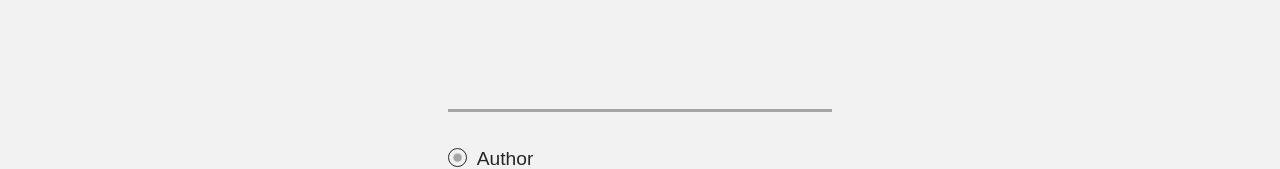
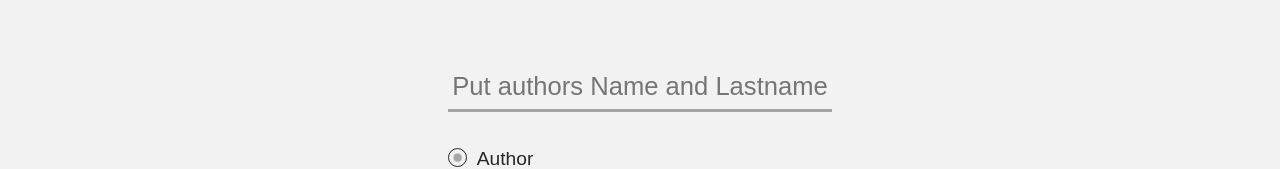
Before and after one commit to OskarPrzydatek/NYTBooks, an Angular app: page /search in a window 1280 px wide. Shown: the part 429-598 px from the top of the page. Built offline with nearby package versions, Linux system fonts and the light colour scheme.

Commit message:
placeholder for searchresult

```diff
--- a/src/app/app.module.ts
+++ b/src/app/app.module.ts
@@ -14,6 +14,7 @@ import { LoadingComponent } from './components/loading/loading.component';
 import { BestsellersComponent } from './components/bestsellers/bestsellers.component';
 import { RankPipe } from './pipes/rank/rank.pipe';
 import { MultiplicityPipe } from './pipes/multiplicity/multiplicity.pipe';
+import { SearchPlaceholderPipe } from './pipes/search-placeholder/search-placeholder.pipe';
 
 @NgModule({
   declarations: [
@@ -27,6 +28,7 @@ import { MultiplicityPipe } from './pipes/multiplicity/multiplicity.pipe';
     BestsellersComponent,
     RankPipe,
     MultiplicityPipe,
+    SearchPlaceholderPipe,
   ],
   imports: [
     BrowserModule,
--- a/src/app/components/search-books-articles/search-books-articles.component.html
+++ b/src/app/components/search-books-articles/search-books-articles.component.html
@@ -8,13 +8,20 @@
 
     <form class="search-form" [formGroup]="searchForm" (ngSubmit)="onSubmit(searchForm.value)">
       <label class="search-input-label">
-        <input class="search-input" formControlName="searchValue" type="text" maxlength="20"/>
+        <input class="search-input"
+               formControlName="searchValue"
+               type="text"
+               maxlength="20"
+               placeholder="{{searchForm.value.searchTarget | searchPlaceholder}}"/>
       </label>
 
       <div class="search-target-options">
         <label class="search-radio">
         <span class="search-radio-input">
-          <input formControlName="searchTarget" type="radio" id="author" name="searchTarget" value="author">
+          <input formControlName="searchTarget"
+            type="radio" id="author"
+            name="searchTarget"
+            value="author">
           <span class="search-radio-control"></span>
         </span>
           <span class="search-radio-label">Author</span>
@@ -22,7 +29,10 @@
 
         <label class="search-radio">
         <span class="search-radio-input">
-          <input formControlName="searchTarget" type="radio" id="isbn" name="searchTarget" value="isbn">
+          <input formControlName="searchTarget"
+                 type="radio" id="isbn"
+                 name="searchTarget"
+                 value="isbn">
           <span class="search-radio-control"></span>
         </span>
           <span class="search-radio-label">ISBN Number</span>
@@ -30,7 +40,11 @@
 
         <label class="search-radio">
         <span class="search-radio-input">
-          <input formControlName="searchTarget" type="radio" id="title" name="searchTarget" value="title">
+          <input formControlName="searchTarget"
+                 type="radio"
+                 id="title"
+                 name="searchTarget"
+                 value="title">
           <span class="search-radio-control"></span>
         </span>
           <span class="search-radio-label">Title</span>
--- /dev/null
+++ b/src/app/pipes/search-placeholder/search-placeholder.pipe.ts
@@ -0,0 +1,17 @@
+import { Pipe, PipeTransform } from '@angular/core';
+
+@Pipe({
+  name: 'searchPlaceholder'
+})
+export class SearchPlaceholderPipe implements PipeTransform {
+
+  transform(searchTarget: string): string {
+    if (searchTarget === 'author') {
+      return 'Put authors Name and Lastname';
+    } else if (searchTarget === 'isbn') {
+      return 'Put books ISBN number';
+    } else {
+      return 'Put books title';
+    }
+  }
+}
```
Also changed, not shown: 1 other file (tests, documents, lock files or other folders).
